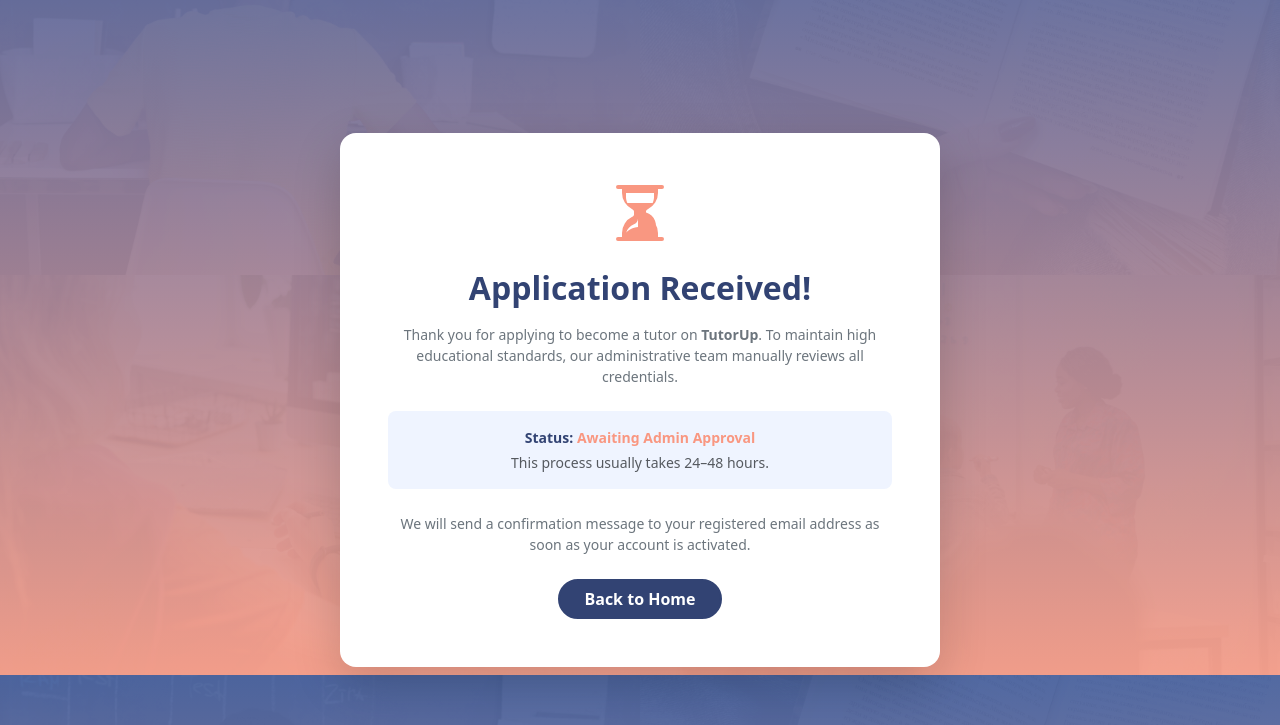
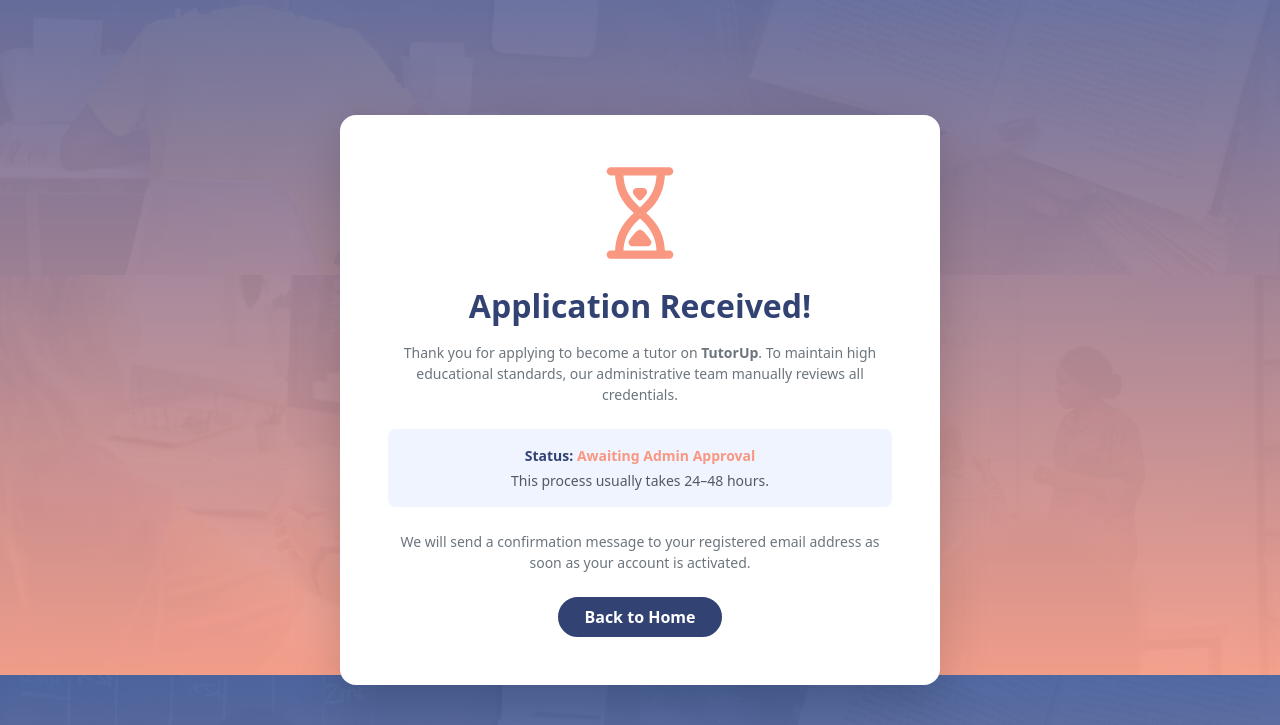
Before and after one commit to anasenjug/tutorup_default_auth, a Django app: page /tutor/pending/ in a window 1280 px wide. Shown: the part 125-850 px from the top of the page. Run offline with Django 5.2, Linux system fonts and the light colour scheme; some libraries are stand-ins or nearby versions.

Commit message:
Edit hourglass SVG on tutor pending template

```diff
--- a/tutorup/core/templates/tutor_pending.html
+++ b/tutorup/core/templates/tutor_pending.html
@@ -6,11 +6,9 @@
     <div class="card border-0 rounded-4 shadow-lg overflow-hidden bg-white w-100 p-0 text-center" style="max-width: 600px;">
         <div class="card-body p-5">
 
-            <div class="mb-4 text-tuorange">
-                <svg xmlns="http://www.w3.org/2000/svg" width="64" height="64" fill="currentColor" class="bi bi-hourglass-split" viewBox="0 0 16 16">
-                    <path d="M2.5 15a.5.5 0 1 1 0-1h1v-1a4.5 4.5 0 0 1 2.557-4.06c.29-.139.443-.377.443-.59v-.7c0-.213-.154-.451-.443-.59A4.5 4.5 0 0 1 3.5 3V2h-1a.5.5 0 0 1 0-1h11a.5.5 0 0 1 0 1h-1v1a4.5 4.5 0 0 1-2.557 4.06c-.29.14-.443.377-.443.59v.7c0 .213.154.451.443.59A4.5 4.5 0 0 1 12.5 13v1h1a.5.5 0 0 1 0 1zm2-12v1c0 .537.12 1.045.337 1.5h6.326c.216-.455.337-.963.337-1.5V3zm3 6.35c0 .701-.478 1.236-1.011 1.492A3.5 3.5 0 0 0 4.5 13s.866-1.299 3-1.48zm1 0c0-.701.478-1.236 1.011-1.492A3.5 3.5 0 0 1 11.5 13s-.866-1.299-3-1.48z"/>
-                </svg>
-            </div>
+            <img src="{% static 'images/hourglass.svg' %}"
+                alt="Pending Approval"
+                class="d-block mx-auto mb-4 img-fluid">
 
             <h1 class="text-tudarkblue fw-bold h2 mb-3">Application Received!</h1>
 
```
Also changed, not shown: tutorup/core/static/images/hourglass.svg (added).
